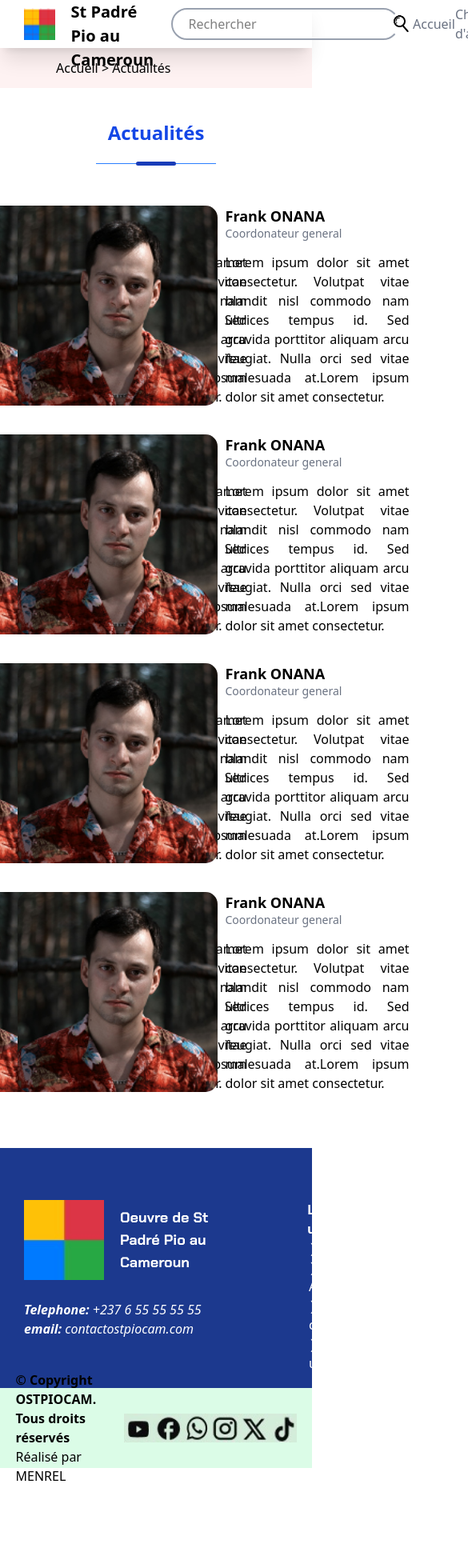
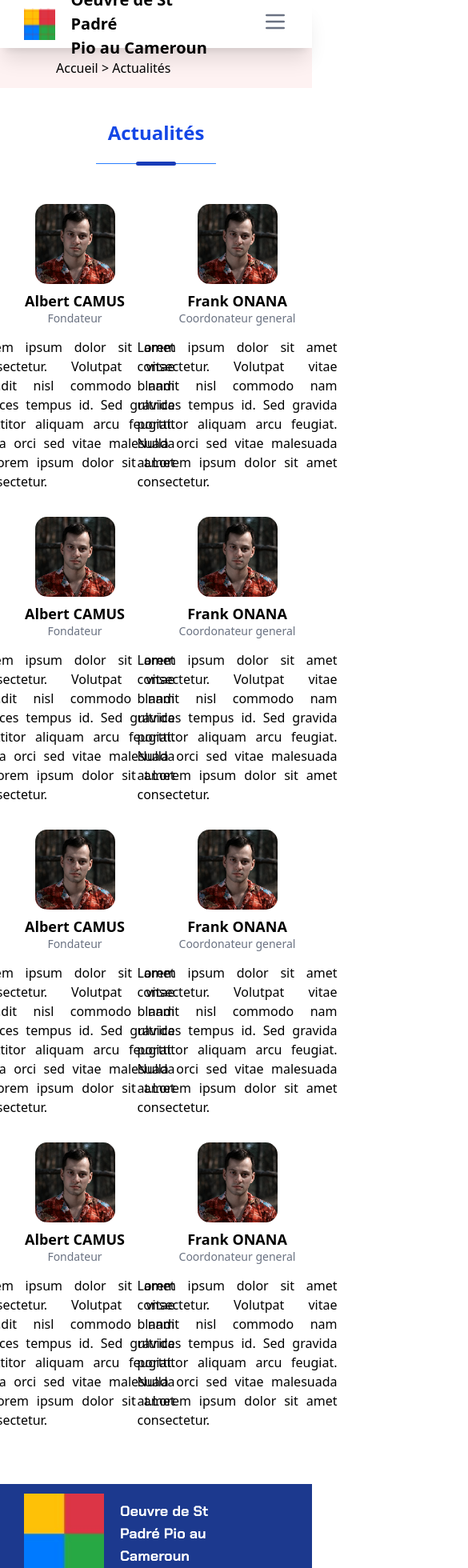
Before and after one commit to MenrelTech/ostpiocamfront, an Angular app: page /actualite in a window 390 px wide. Shown: the top 1960 px of the page at 80% size, 585 px wide, since content can reach past the window. Before the commit the page ends 1857 px from the top, so only its background shows below. Built offline with nearby package versions, Linux system fonts and the light colour scheme.

Commit message:
responsive page accueil

```diff
--- a/src/app/app.component.html
+++ b/src/app/app.component.html
@@ -15,7 +15,7 @@
           </p>
         </a>
       </div>
-      <div class="items-center mr-[60px]">
+      <div class="hidden md:block items-center mr-[60px]">
         <div class="h-[60px] items-center content-center">
           <div class="h-[40px] pr-[10px] flex outline-offset-2 outline-sky-500 focus:outline-2 rounded-full items-center rounded-full border-[2px] border-gray-400">
             <input class="h-[40px] focus:outline-0 px-[20px] border-x-0 border-t-0 rounded-l-lg " type="text" placeholder="Rechercher">
@@ -25,14 +25,14 @@
       </div>
 
 
-      <div class="flex h-[60px] w-[50%] justify-end items-center">
+      <div class=" hidden md:flex h-[60px] w-[50%] justify-end items-center">
         <div class="w-[70%]">
           <div class="w-full">
             <ol class="flex justify-around items-center content-center w-full">
-              <li class="text-gray-500 hover:text-blue-800 "><a href="#">Accueil</a></li>
-              <li class="text-gray-500 hover:text-blue-800 "><a href="#">Champs d'apostolat</a></li>
-              <li class="text-gray-500 hover:text-blue-800 "><a href="#">Actualités</a></li>
-              <li class="text-gray-500 hover:text-blue-800 "><a href="#">Contact</a></li>
+              <li class="text-gray-500 hover:text-blue-800 active "><a href="#">Accueil</a></li>
+              <li class="text-gray-500 hover:text-blue-800 "><a href="#champsapostolat">Champs d'apostolat</a></li>
+              <li class="text-gray-500 hover:text-blue-800 "><a href="#actualites">Actualités</a></li>
+              <li class="text-gray-500 hover:text-blue-800 "><a href="#contact">Contact</a></li>
             </ol>
           </div>
         </div>
@@ -49,11 +49,48 @@
         </div>
       </div>
 
+      <!-- Bouton burger pour les petits écrans -->
+      <div class="md:hidden relative ml-auto">
+        <button id="burger-button" class="text-gray-500 hover:text-blue-800 focus:outline-none" (click)="revealmenu()" (mouseleave)="hidemenu()">
+          <svg class="w-8 h-8" fill="none" stroke="currentColor" viewBox="0 0 24 24" xmlns="http://www.w3.org/2000/svg">
+            <path stroke-linecap="round" stroke-linejoin="round" stroke-width="2" d="M4 6h16M4 12h16M4 18h16"></path>
+          </svg>
+        </button>
+        <!-- Menu mobile -->
+        <div id="mobile-menu" [class.hidden]="hidden" class="absolute w-[250px] z-20 md:hidden top-[50px] right-[-30px] bg-white shadow-lg z-10">
+          <div class="px-4 py-2">
+            <div class="flex items-center mb-4 w-full">
+              <div class="h-[40px] pr-[10px] flex outline-offset-2 outline-sky-500 focus:outline-2 rounded-full items-center rounded-full border-[2px] border-gray-400">
+                <input class="h-[40px] w-[180px] focus:outline-0 px-[20px] border-x-0 border-t-0 rounded-l-lg " type="text" placeholder="Rechercher">
+                <img class="rounded-full h-[30px] w-[30px]" src="./images/search.png" alt="recherche" />
+              </div>
+            </div>
+            <ol class="space-y-4">
+              <li class="text-gray-500 hover:text-blue-800 active"><a class="block py-2" href="#">Accueil</a></li>
+              <li class="text-gray-500 hover:text-blue-800"><a class="block py-2" href="#champsapostolat">Champs d'apostolat</a></li>
+              <li class="text-gray-500 hover:text-blue-800"><a class="block py-2" href="#actualites">Actualités</a></li>
+              <li class="text-gray-500 hover:text-blue-800"><a class="block py-2" href="#contact">Contact</a></li>
+            </ol>
+            <div class="flex items-center justify-between mt-4">
+              <div class="h-[45px] w-[45px] items-center rounded-full border-[1px] border-gray-400 flex justify-center">
+                <a href="#">
+                  <img class="rounded-full" src="./images/User.jpg" width="26" height="26" alt="profile"/>
+                </a>
+              </div>
+              <div class="flex space-x-2">
+                <div><a href="#"><h1 class="w-[30px] h-[30px] text-center bg-neutral-300">FR</h1></a></div>
+                <div><a href="#"><h1 class="w-[30px] h-[30px] text-center text-neutral-300 text-white bg-blue-800">EN</h1></a></div>
+              </div>
+            </div>
+          </div>
+        </div>
+      </div>
+
     </div>
   </nav>
   <router-outlet />
   <footer>
-    <div class="w-full h-[300px] bg-blue-900 flex justify-around content-center items-center text-white">
+    <div class="w-full md:h-[300px] pt-3 md:pt-0 bg-blue-900 md:flex justify-around content-center items-center text-white">
       <div class="h-[170px] w-[294px] mx-[30px]">
         <div class="h-[100px] w-[294px] flex mb-[25px]">
           <div class="h-[100px] w-[100px] mr-[20px]">
@@ -68,22 +105,22 @@
           <address><b>email:</b> contactostpiocam.com</address>
         </div>
       </div>
-      <div class="h-[170px] mx-[30px] content-center">
-        <b class="mb-[4px]">Liens utiles</b>
-        <ol class="ml-[2px]">
+      <div class="h-[170px] mx-auto md:mx-[30px] content-center">
+        <p class="mb-[6px] md:mb-[4px] text-center md:text-left"><b>Liens utiles</b></p>
+        <ol class="ml-[2px] text-center md:text-left">
           <li><a href="#">&#10095; Accueil</a></li>
-          <li><a href="#">&#10095; Actualités</a></li>
+          <li><a href="#actualite">&#10095; Actualités</a></li>
           <li><a href="#">&#10095; Nous contacter</a></li>
           <li><a href="#">&#10095; Faire un don</a></li>
         </ol>
       </div>
-      <div class="h-[170px] mx-[30px] content-center">
-        <b class="mb-[4px]">Champs d'apostolat</b>
-        <ol class="ml-[2px]">
+      <div class="h-[170px] mx-auto md:mx-[30px] content-center">
+        <p class="mb-[6px] md:mb-[4px] text-center md:text-left"><b>Champs d'apostolat</b></p>
+        <ol class="ml-[2px] text-center md:text-left">
+          <li><a routerLink="/sante" routerLinkActive="active" ariaCurrentWhenActive="page">&#10095; Sante</a></li>
           <li><a routerLink="/spiritualite" routerLinkActive="active" ariaCurrentWhenActive="page">&#10095; Spiritualite</a></li>
-          <li><a routerLink="/sante" routerLinkActive="active" ariaCurrentWhenActive="page">&#10095; Sante</a></li>
           <li><a routerLink="/environnement" routerLinkActive="active" ariaCurrentWhenActive="page">&#10095; environnement</a></li>
-          <li><a href="#">&#10095; communication</a></li>
+          <li><a routerLink="/communication" routerLinkActive="active" ariaCurrentWhenActive="page">&#10095; communication</a></li>
         </ol>
       </div>
       <div class="h-[170px] mx-[30px] content-center">
@@ -95,9 +132,9 @@
         </div>
       </div>
     </div>
-    <div class="w-full h-[100px] bg-green-100 flex content-center items-center justify-center">
-      <div class="w-[25%]"><b>© Copyright OSTPIOCAM. Tous droits réservés</b><br>Réalisé par MENREL</div>
-      <div class="w-[65%] flex justify-end">
+    <div id="contact" class="w-full md:h-[100px] bg-green-100 md:flex content-center items-center justify-center">
+      <div class="w-full md:w-[25%]"><b>© Copyright OSTPIOCAM. Tous droits réservés</b><br>Réalisé par MENREL</div>
+      <div class="w-full md:w-[65%] flex justify-around md:justify-end">
         <img class="w-[36px] h-[36px]" src="./images/youtube.jpg" alt="youtube"/>
         <img class="w-[36px] h-[36px]" src="./images/facebook.jpg" alt="facebook"/>
         <img class="w-[36px] h-[36px]" src="./images/whatsapp.jpg" alt="whatsapp"/>
--- a/src/app/app.component.ts
+++ b/src/app/app.component.ts
@@ -10,9 +10,21 @@ import { RouterLink, RouterLinkActive, RouterOutlet } from '@angular/router';
 })
 export class AppComponent {
   title = 'ostpiocamfront';
+  hidden = true;
+  revealmenu(){
 
-subscribe(e:any){
-  console.log(e);
-}
+    if(!this.hidden){
+      this.hidden = true;
+    }else{
+      this.hidden = false;
+    }
+  }
+  hidemenu(){
+    this.hidden = true;
+  }
+
+  subscribe(e:any){
+    console.log(e);
+  }
 
 }
--- a/src/app/cardimage/cardimage.component.html
+++ b/src/app/cardimage/cardimage.component.html
@@ -1,7 +1,7 @@
-<div class="w-[275px] h-[400px] mx-[7px] ">
-    <div class="flex items-center content-center rounded-[15px] w-[275px] h-[400px] relative hover:shadow-lx hover:outline-4 outline-offset-0 outline-sky-300">
+<div class="w-[200px] md:w-[275px] h-[200px] md:h-[400px] mx-auto md:mx-[7px] my-2 md:my-0 ">
+    <div class="flex items-center content-center rounded-[15px] w-[200px] md:w-[275px] h-[200px] md:h-[400px] relative hover:shadow-lx hover:outline-4 outline-offset-0 outline-sky-300">
 
-           <img class="rounded-[15px] w-[275px] h-[400px]" src={{image()}} alt={{alt_message()}} width="250px" height="250px" />
+           <img class="rounded-[15px] w-[200px] md:w-[275px] h-[200px] md:h-[400px]" src={{image()}} alt={{alt_message()}} />
             <p class="z-10 absolute bottom-[25px] font-bold text-[20px] w-full text-center" [style] ="coul" >
                 {{title()}}
             </p>
--- a/src/app/cardtext/cardtext.component.html
+++ b/src/app/cardtext/cardtext.component.html
@@ -1,10 +1,10 @@
-<div class="flex items-center content-center w-[550px] h-[270px]">
-    <div class="rounded-[15px] w-[250px] h-[250px]">
-        <img class="rounded-[15px] w-[250px] h-[250px]" src={{image()}} alt={{alt_message()}} width="250px" height="250px" />
+<div class="md:flex my-2 md:my-0 items-center content-center w-full md:w-[550px] md:h-[270px]">
+    <div class="rounded-[15px] w-[100px] h-[100px] mx-auto md:mx-0 md:w-[250px] md:h-[250px]">
+        <img class="rounded-[15px] w-[100px] h-[100px] md:w-[250px] md:h-[250px]" src={{image()}} alt={{alt_message()}} />
     </div>
-    <div class="px-[10px] w-[250px]">
-        <p class="text-[18px] h-[24px]"><b>{{name()}}</b></p>
-        <p class="text-gray-500 text-[14px] mb-[15px] h-[20px]">{{role()}}</p>
-        <p class="text-[16px] text-justify h-[191px]">{{description()}}</p>
+    <div class="mx-auto md:mx-0 md:px-[10px] w-[250px]  mt-2 md:mt-0">
+        <p class="text-[18px] h-[24px] text-center md:text-left"><b>{{name()}}</b></p>
+        <p class="text-gray-500 text-[14px] mb-[15px] h-[20px] text-center md:text-left">{{role()}}</p>
+        <p class="text-[16px] text-justify md:h-[191px]">{{description()}}</p>
     </div>
 </div>
--- a/src/app/pages/environnement/environnement.component.ts
+++ b/src/app/pages/environnement/environnement.component.ts
@@ -7,7 +7,7 @@ import { QcmComponent } from '../../qcm/qcm.component';
 
 @Component({
   selector: 'app-environnement',
-  imports: [VerticalcardtextComponent,CarouselComponent,CardtextComponent,ImgcardtextComponent,QcmComponent],
+  imports: [VerticalcardtextComponent,CardtextComponent,ImgcardtextComponent,QcmComponent],
   templateUrl: './environnement.component.html',
   styleUrl: './environnement.component.css'
 })
--- a/src/app/verticalcardtext/verticalcardtext.component.html
+++ b/src/app/verticalcardtext/verticalcardtext.component.html
@@ -1,4 +1,4 @@
-<div class="items-center rounded-[8px] mx-[12px] content-center w-[230px] h-[350px] hover:shadow-lx hover:outline-2 outline-offset-0 outline-sky-300">
+<div class="items-center rounded-[8px] mx-auto md:mx-[12px] my-4 md:my-0 content-center w-[230px] h-[350px] hover:shadow-lx hover:outline-2 outline-offset-0 outline-sky-300">
     <a href="#">
         <div class="rounded-[8px] w-[230px] h-[180px]">
             <img class="rounded-[8px] w-[230px] h-[180px]" src={{image()}} alt={{alt_message()}}  />
```
Also changed, not shown: src/app/pages/accueil-communication/accueil-communication.component.html (+5 -5 lines), src/app/pages/accueil/accueil.component.html (+19 -19 lines).
